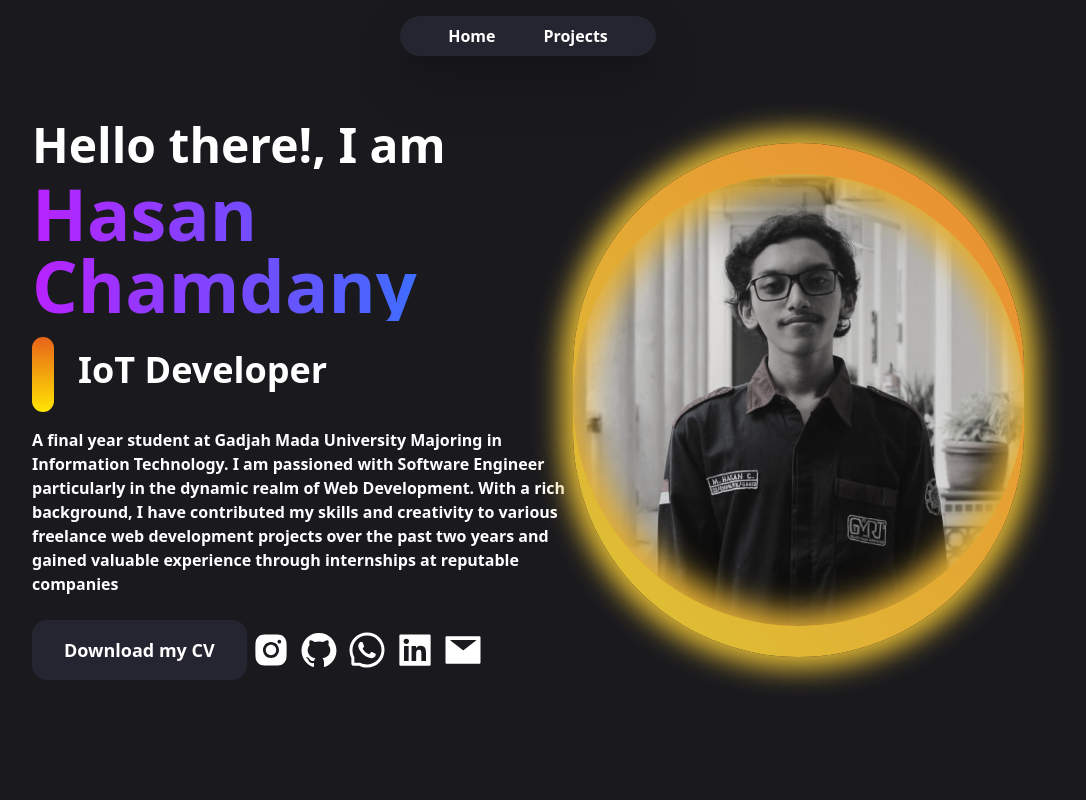
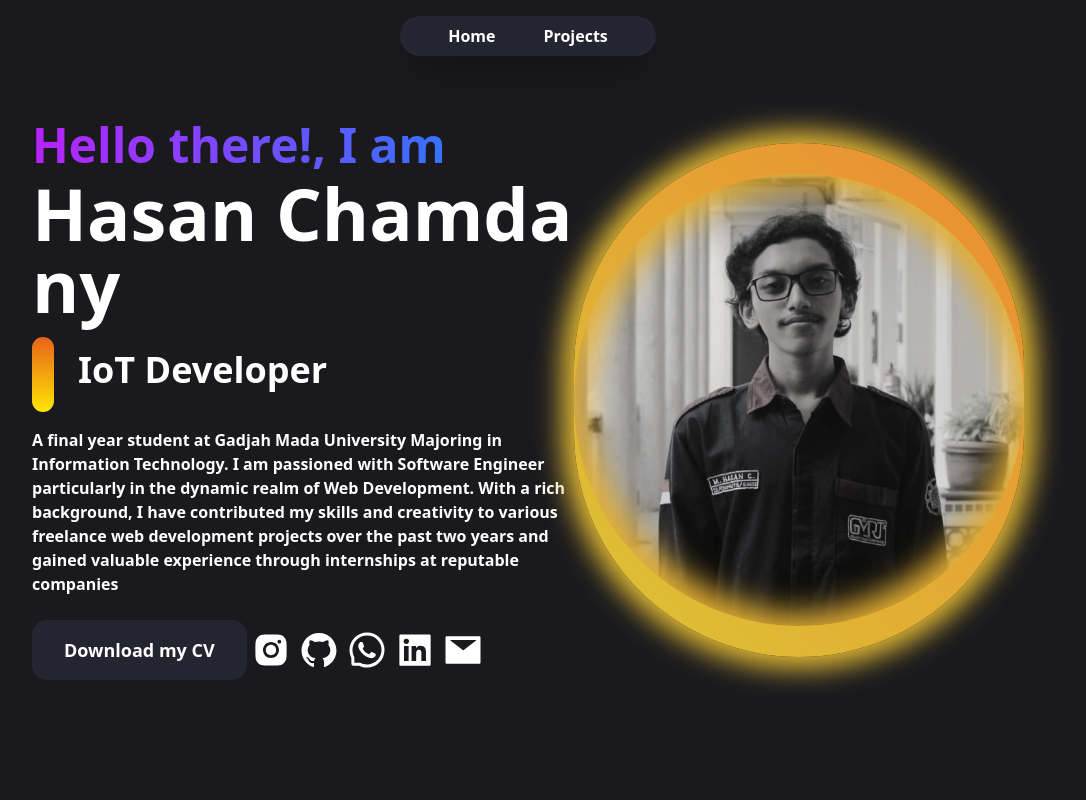
Before and after one commit to hasanchamdany/hasanchamdany.github.io, a Next.js app: page / in a window 1280 px wide. Shown: the top 800 px of the page, without its empty margins (112-1198 px from the left). Built offline with nearby package versions, Linux system fonts and the light colour scheme.

Commit message:
feat(text-animation): add framer-motion effect on Landing Title

```diff
--- a/package.json
+++ b/package.json
@@ -13,6 +13,7 @@
     "aos": "^3.0.0-beta.6",
     "eslint": "8.32.0",
     "eslint-config-next": "^14.0.4",
+    "framer-motion": "^10.17.12",
     "next": "^14.0.4",
     "react": "^18.2.0",
     "react-dom": "^18.2.0",
--- /dev/null
+++ b/src/components/TextAnimaation/TextSpan.js
@@ -0,0 +1,42 @@
+import React, { useState } from "react";
+import { motion, useAnimationControls } from "framer-motion";
+
+const TextSpan = ({ children }) => {
+  const [isPlaying, setIsPlaying] = useState(false);
+  const controls = useAnimationControls();
+
+  const rubberBand = () => {
+    controls.start({
+      transform: [
+        "scale3d(1, 1, 1)",
+        "scale3d(1.4, .55, 1)",
+        "scale3d(.75, 1.25, 1)",
+        "scale3d(1.25, .85, 1)",
+        "scale3d(.9, 1.05, 1)",
+        "scale3d(1, 1, 1)",
+      ],
+      // transition: {
+      //   times: [0, -4, -6, -7, -8, -9]
+      // },
+    });
+    setIsPlaying(true);
+  };
+
+  return (
+    <motion.span
+      animate={controls}
+      onMouseOver={() => {
+        if (!isPlaying) rubberBand();
+      }}
+      whileHover={{
+        textShadow: "0px 0px 8px #FFE603", // Adjust the shadow values as needed
+      }}
+      onAnimationComplete={() => setIsPlaying(false)}
+      className="hover:text-[#FFE603]"
+    >
+      {children}
+    </motion.span>
+  );
+};
+
+export default TextSpan;
--- a/src/pages/index.js
+++ b/src/pages/index.js
@@ -6,6 +6,7 @@ import { Inter } from "@next/font/google";
 import styles from "@/styles/Home.module.css";
 import Navbar from "./../components/Navbar/Navbar.jsx";
 import DefaultLayout from "@/components/DefaultLayout/DefaultLayout.jsx";
+import TextSpan from "@/components/TextAnimaation/TextSpan.js";
 import ProjectCard from "./../components/Card/ProjectCard.jsx";
 import { TypeAnimation } from "react-type-animation";
 import {
@@ -49,7 +50,9 @@ import logo20 from "./../../public/images/skillset/20.svg";
 
 const inter = Inter({ subsets: ["latin"] });
 
+
 export default function Home() {
+  const animationText = "Hasan Chamdany".split("");
   return (
     <>
       <DefaultLayout>
@@ -60,22 +63,28 @@ export default function Home() {
               {/* <h1>test woe</h1> */}
               <div className="md:flex flex-row justify-between mx-36 items-center h-screen block">
                 <div className="   flex flex-col gap-2 font-bold ">
-                  <div className="text-white">
+                  <div className=" bg-gradient-to-r from-[#B822FF] to-[#0D8BFF] text-transparent bg-clip-text">
                     <h2 className="text-5xl">Hello there!, I am</h2>
                   </div>
                   <div
-                    className=" md:text-7xl text-3xl justify-start text-gradient-to-r from-[#B822FF] to-[#0D8BFF]"
+                    className=" md:text-7xl text-3xl justify-start "
                     data-aos="fade-right"
                   >
                     <h1
                       data-aos="fade-right"
-                      className="bg-gradient-to-r from-[#B822FF] to-[#0D8BFF] text-transparent bg-clip-text"
+                      className="text-white "
                       style={{
                         color:
                           "linear-gradient(99deg, #B822FF 3.09%, #0D8BFF 100%)",
                       }}
                     >
-                      Hasan Chamdany
+                        {animationText.map((text, index) => {
+                          return (
+                            <TextSpan key={index}>
+                              {text === " " ? "\u00A0" : text}
+                            </TextSpan>
+                          );
+                        })}
                     </h1>
                   </div>
                   <div className="text-white text-2xl flex items-center gap-6">
--- a/src/styles/globals.css
+++ b/src/styles/globals.css
@@ -6,3 +6,17 @@
 .role-card {
     background: linear-gradient(93deg, #252531 0%, #353543 100%);
 }
+
+.animation-text {
+    background : linear-gradient(99deg, #B822FF 3.09%, #0D8BFF 100%);
+    -webkit-background-clip: 'text';
+    color: transparent;
+    display: inline-block;
+}
+@hover .animation-text {
+    color: #FFFFFF;
+}
+
+span {
+    display: inline-block;
+}
```
Also changed, not shown: 1 other file (tests, documents, lock files or other folders).
